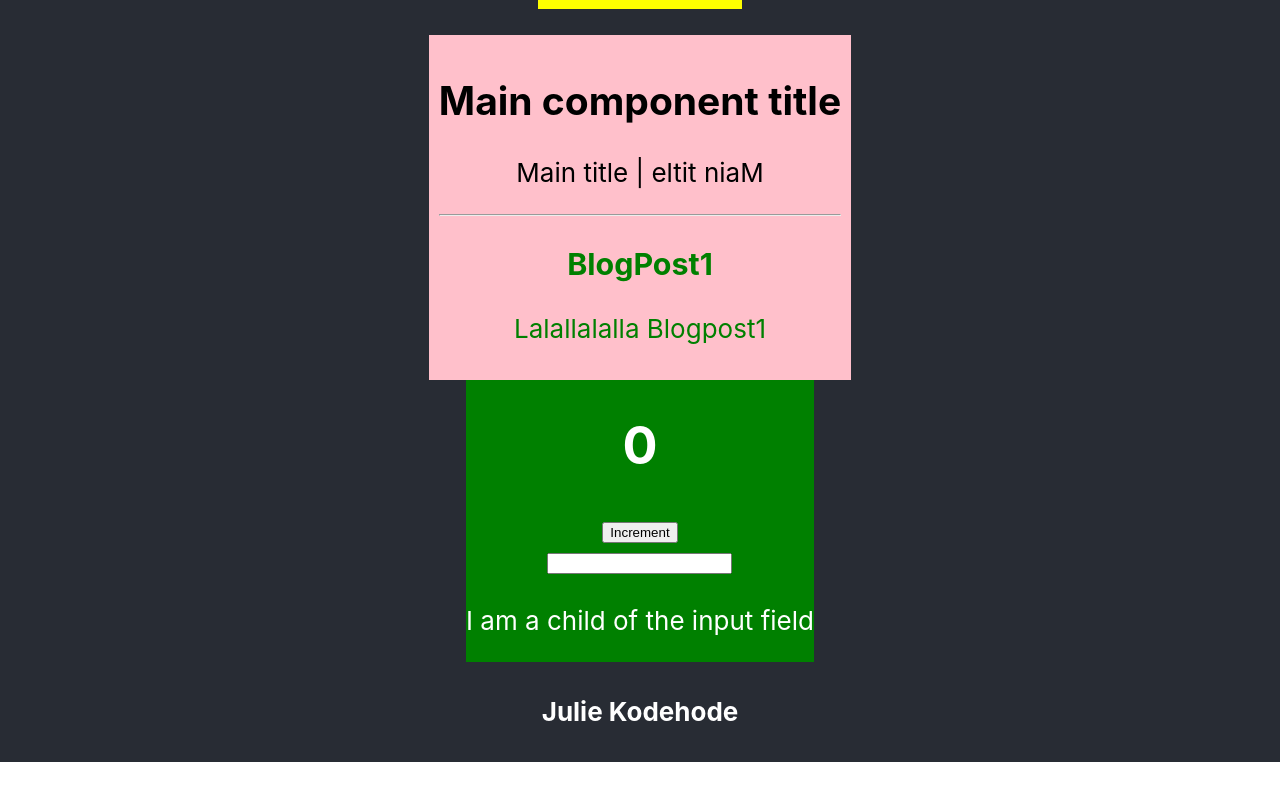
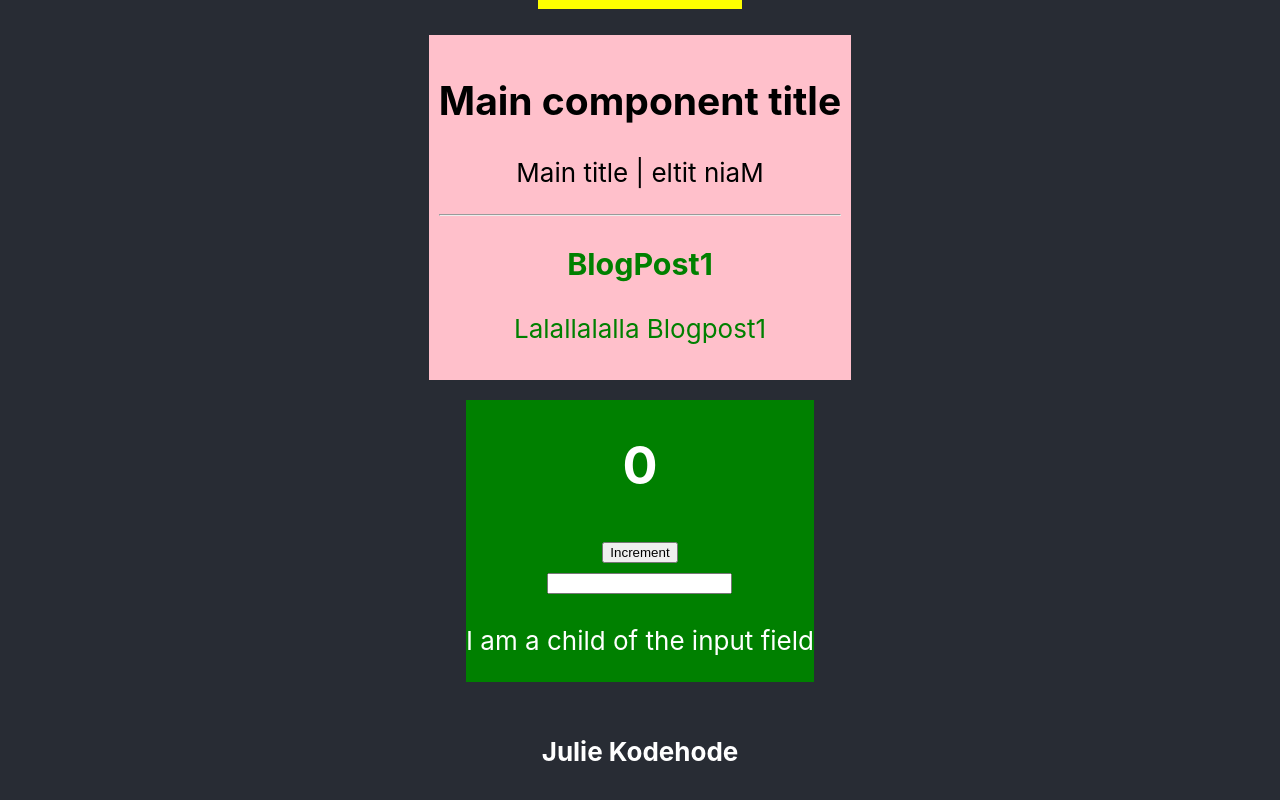
Before and after one commit to JulieKodehode/moduled_react, a React (Create React App) app: page /#/ in a window 1280 px wide. Shown: the part 1015-1815 px from the top of the page. Before the commit the page ends 1777 px from the top, so only its background shows below. Built offline with nearby package versions, Linux system fonts and the light colour scheme.

Commit message:
Adding some more css.

```diff
--- a/src/components/Counter/Counter.jsx
+++ b/src/components/Counter/Counter.jsx
@@ -30,7 +30,8 @@ const Counter = () => {
 	return (
 		// React.Fragment is the "div", signaling we are using React.Fragment we are telling the browser we only want to return the one thing so we want a fragment
 		// Div is not necessary but quick styling for easier to look for on a long page. Find a way to do this differently.
-		<div style={{ backgroundColor: "green" }}>
+		// Needed to add a margin because for some reason it didnt give me space around.
+		<div style={{ backgroundColor: "green", margin: "20px" }}>
 			<React.Fragment>
 				<h1>{count}</h1>
 				<button
```
